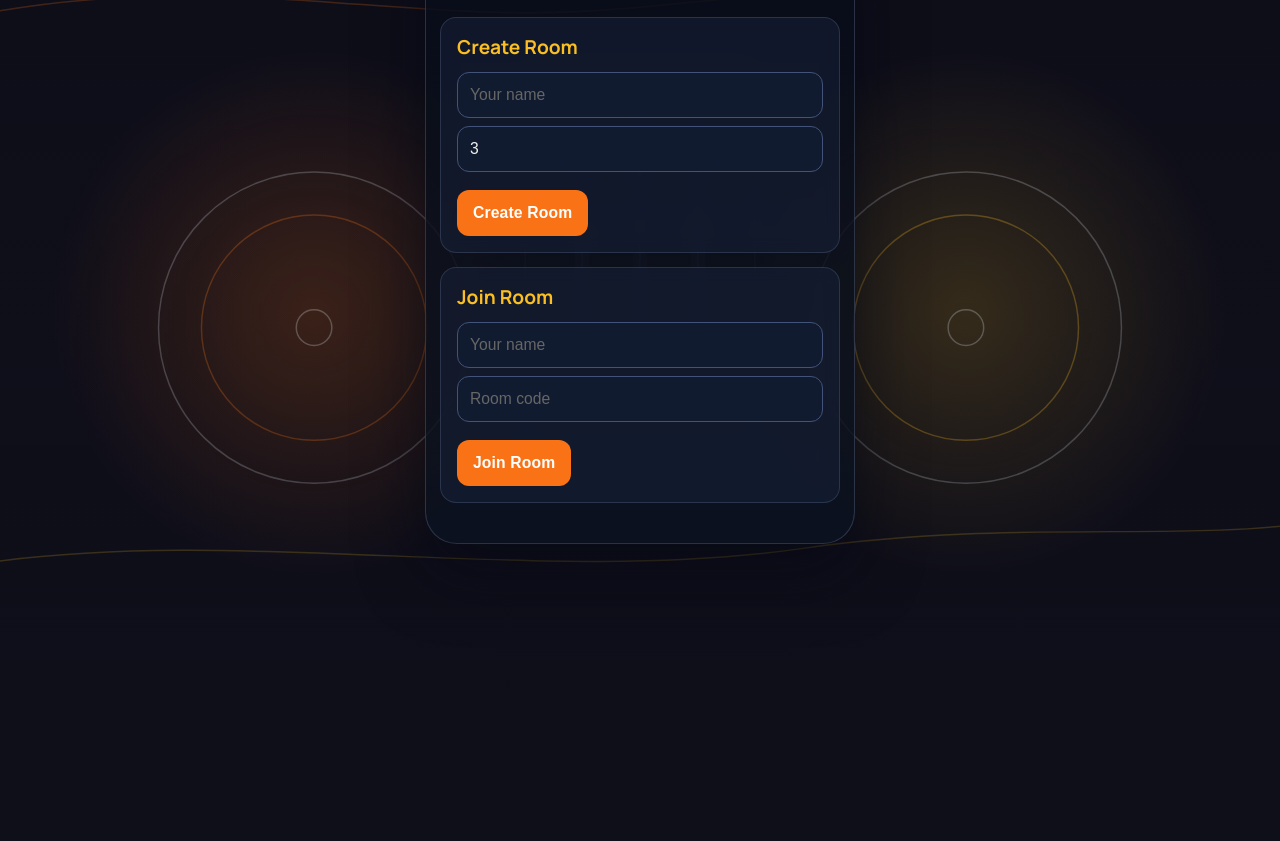
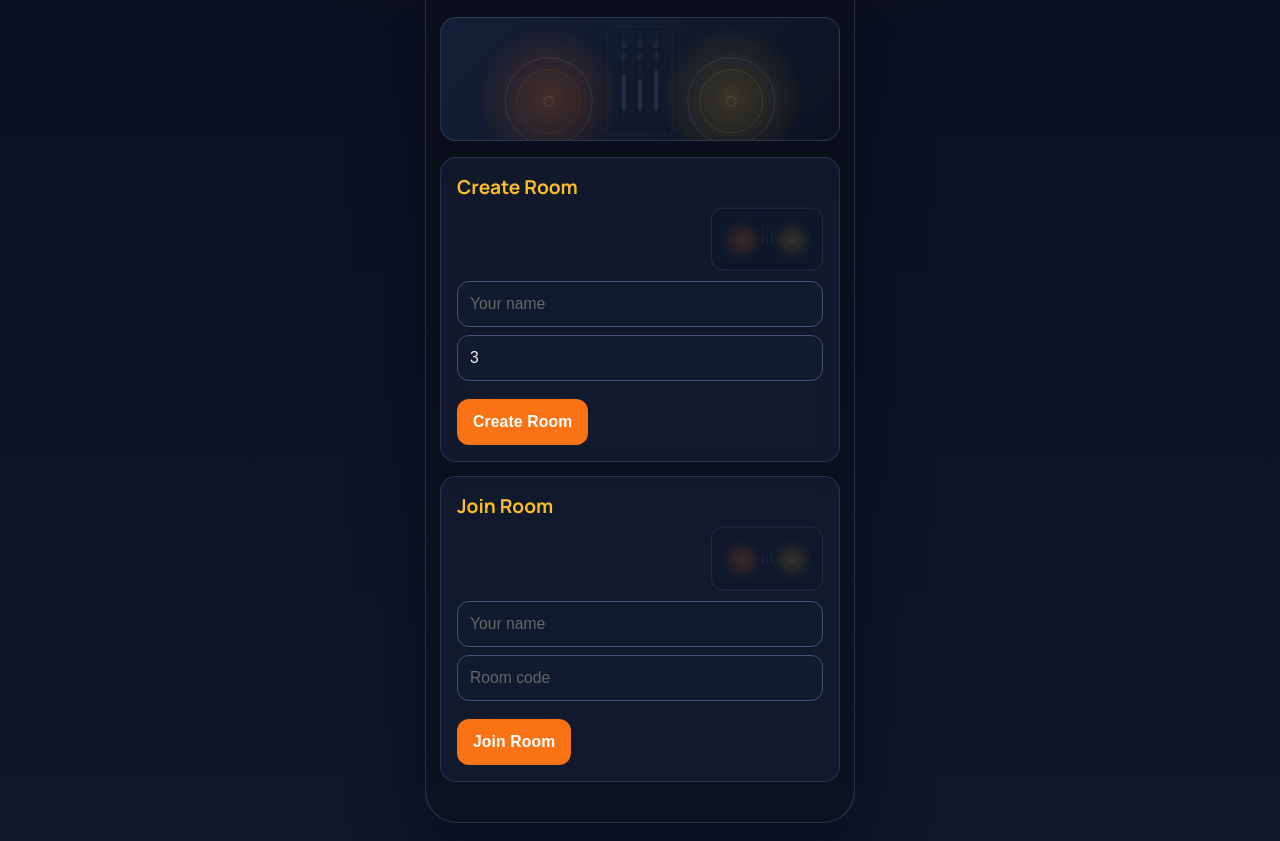
Before and after one commit to rbrambley/JamGuessr, a website: page index.html in a window 1280 px wide. Shown: the part 102-943 px from the top of the page. Before the commit the page ends 800 px from the top, so only its background shows below. Drawn offline with Linux system fonts and the light colour scheme; no server answers.

Commit message:
app art update

```diff
--- a/css/styles.css
+++ b/css/styles.css
@@ -13,29 +13,12 @@ body {
   position: relative;
   z-index: 0;
   min-height: 100vh;
-  background: transparent;
+  background:
+    radial-gradient(120% 60% at 50% -20%, rgba(249, 115, 22, 0.16), transparent 58%),
+    linear-gradient(180deg, #0a1020 0%, #0f172a 100%);
   color: #f0f0f0;
   padding: 18px 12px;
   margin: 0;
-}
-
-body::before {
-  content: "";
-  position: fixed;
-  inset: 0;
-  z-index: -2;
-  pointer-events: none;
-  background: url("../assets/dj-kit-bg.svg") center 35% / cover no-repeat;
-  opacity: 0.98;
-}
-
-body::after {
-  content: "";
-  position: fixed;
-  inset: 0;
-  z-index: -1;
-  pointer-events: none;
-  background: linear-gradient(180deg, rgba(15, 15, 26, 0.12) 0%, rgba(15, 15, 26, 0.24) 100%);
 }
 
 .app-shell {
@@ -59,6 +42,68 @@ body::after {
   background: linear-gradient(180deg, rgba(11, 18, 31, 0.9) 52%, rgba(11, 18, 31, 0));
   -webkit-backdrop-filter: blur(8px);
   backdrop-filter: blur(8px);
+}
+
+.app-hero-art {
+  margin: 8px 0 16px;
+  border: 1px solid rgba(130, 149, 193, 0.24);
+  border-radius: 16px;
+  background: linear-gradient(135deg, rgba(24, 37, 64, 0.8), rgba(17, 24, 39, 0.5));
+  overflow: hidden;
+}
+
+.app-graphic {
+  display: block;
+  width: 100%;
+  height: auto;
+}
+
+.app-graphic-hero {
+  max-height: 122px;
+  object-fit: cover;
+  object-position: center 36%;
+  opacity: 0.92;
+}
+
+.app-graphic-chip {
+  width: 74px;
+  height: 44px;
+  object-fit: cover;
+  object-position: center;
+  border-radius: 10px;
+  border: 1px solid rgba(130, 149, 193, 0.22);
+  background: rgba(15, 23, 42, 0.55);
+  opacity: 0.86;
+}
+
+.app-header-top {
+  display: flex;
+  align-items: center;
+  justify-content: space-between;
+  gap: 10px;
+}
+
+.view-art {
+  display: flex;
+  justify-content: flex-end;
+  margin: -4px 0 10px;
+}
+
+.app-graphic-inline {
+  width: 112px;
+  max-width: 34%;
+  border-radius: 12px;
+  border: 1px solid rgba(130, 149, 193, 0.2);
+  background: rgba(15, 23, 42, 0.45);
+  object-fit: cover;
+  opacity: 0.82;
+  animation: graphicFloat 5.6s ease-in-out infinite;
+}
+
+@keyframes graphicFloat {
+  0% { transform: translateY(0); }
+  50% { transform: translateY(-4px); }
+  100% { transform: translateY(0); }
 }
 
 /* ── Typography ───────────────────────────────────────────────────────────── */
@@ -609,6 +654,16 @@ li { margin: 8px 0; line-height: 1.5; }
     border-radius: 12px;
   }
 
+  .app-graphic-inline {
+    width: 92px;
+    max-width: 38%;
+  }
+
+  .app-graphic-chip {
+    width: 60px;
+    height: 38px;
+  }
+
   h1 {
     font-size: 1.72rem;
   }
--- a/index.html
+++ b/index.html
@@ -11,9 +11,15 @@
   <div class="app-shell">
     <h1>JamGuessr</h1>
     <p class="tagline">Whose song is it anyway?</p>
+    <div class="app-hero-art" aria-hidden="true">
+      <img class="app-graphic app-graphic-hero" src="assets/dj-kit-bg.svg" alt="" loading="eager" decoding="async">
+    </div>
 
     <section>
       <h2>Create Room</h2>
+      <div class="view-art" aria-hidden="true">
+        <img class="app-graphic app-graphic-inline" src="assets/dj-kit-bg.svg" alt="" loading="lazy" decoding="async">
+      </div>
       <input id="host-name" placeholder="Your name">
       <input id="max-rounds" type="number" min="1" value="3" aria-label="Maximum rounds" title="Maximum rounds">
       <button id="create-room-btn">Create Room</button>
@@ -21,6 +27,9 @@
 
     <section>
       <h2>Join Room</h2>
+      <div class="view-art" aria-hidden="true">
+        <img class="app-graphic app-graphic-inline" src="assets/dj-kit-bg.svg" alt="" loading="lazy" decoding="async">
+      </div>
       <input id="player-name" placeholder="Your name">
       <input id="room-code" placeholder="Room code">
       <button id="join-room-btn">Join Room</button>
```
Also changed, not shown: game.html (+19 -1 lines).
